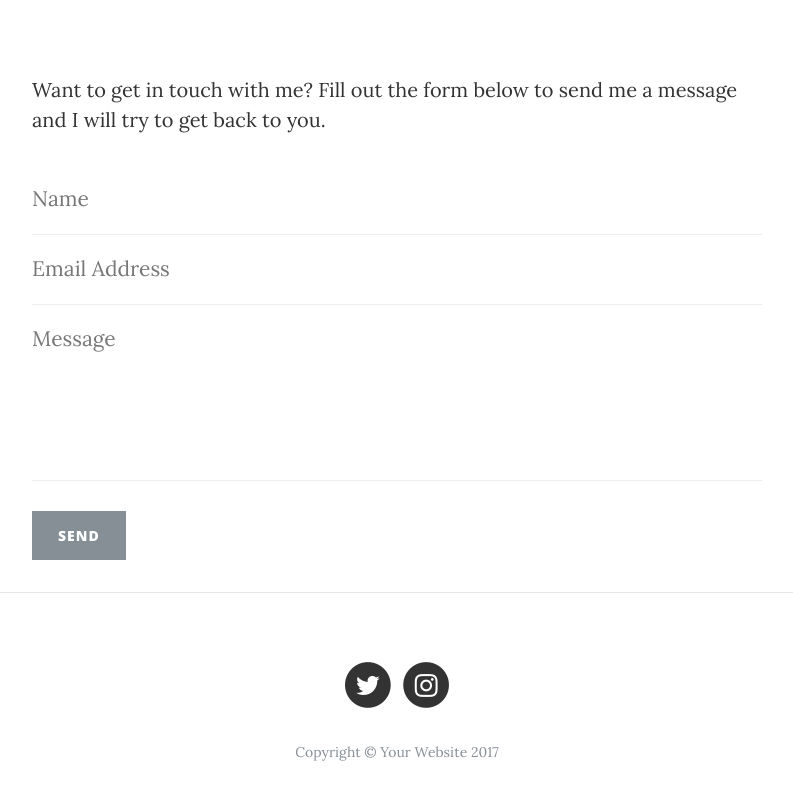
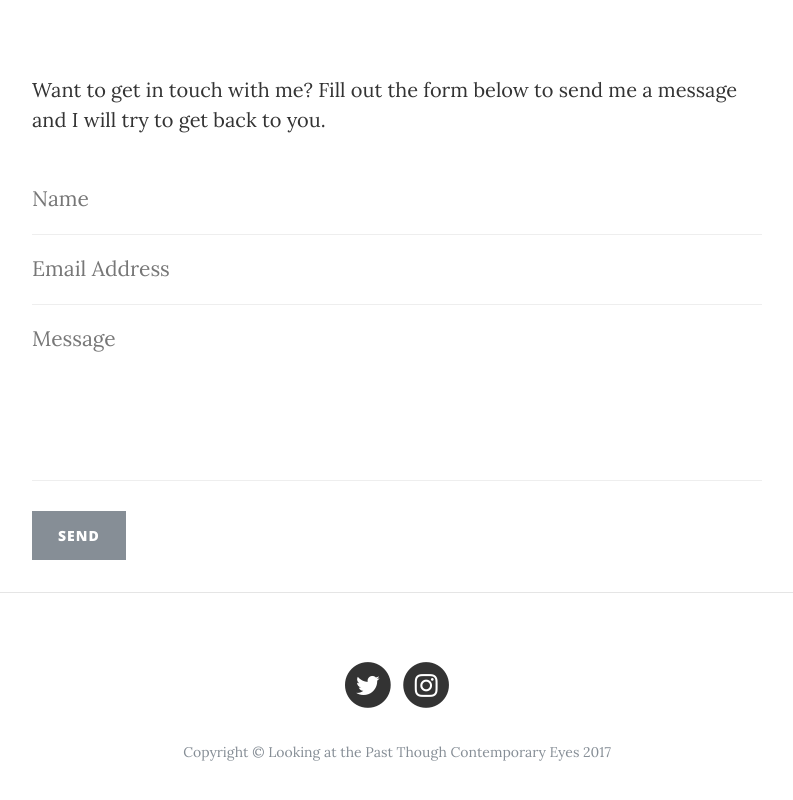
Before and after one commit to Leofeles/Looking-at-the-Past-Though-Contemporary-Eyes-, a website: page contact.html in a window 1280 px wide. Shown: the part 556-1356 px from the top of the page, without its empty margins (243-1036 px from the left). Drawn offline with nearby package versions, Linux system fonts and the light colour scheme.

Commit message:
Update contact.html

```diff
--- a/contact.html
+++ b/contact.html
@@ -131,7 +131,7 @@
                 </a>
               </li>
             </ul>
-            <p class="copyright text-muted">Copyright &copy; Your Website 2017</p>
+            <p class="copyright text-muted">Copyright &copy; Looking at the Past Though Contemporary Eyes 2017</p>
           </div>
         </div>
       </div>
```
